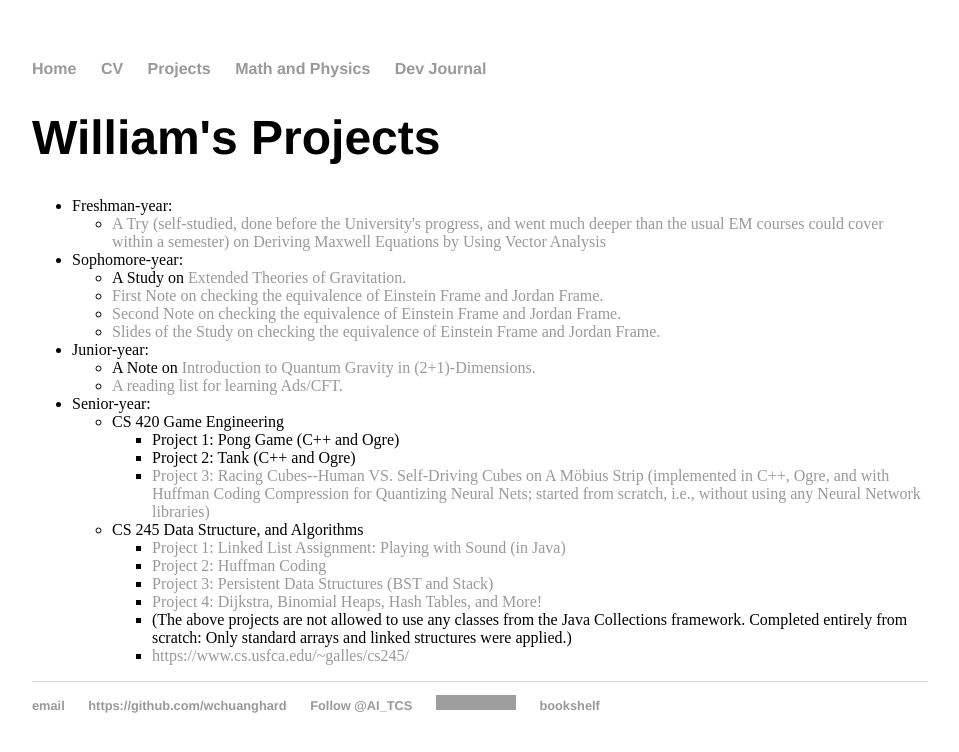
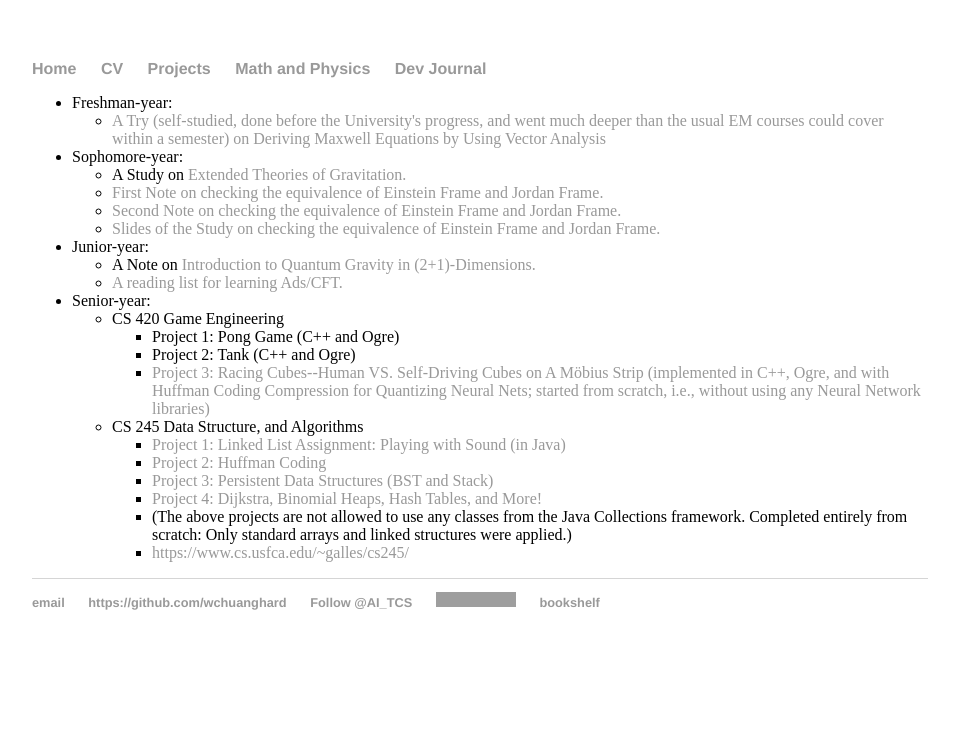
Before and after one commit to williamchuang/williamchuang.github.io, a Jekyll site: the page built from projects/index.html, in a window 1280 px wide. Shown: the top 752 px of the page, without its empty margins (160-1119 px from the left). Built offline with Jekyll 4.4.1, drawn with Linux system fonts in a browser that asks for light colours; comment, search, counter and statistics services are not loaded; grey boxes are pictures that could not be loaded.

Commit message:
Update index.html

```diff
--- a/projects/index.html
+++ b/projects/index.html
@@ -8,7 +8,6 @@ Math_meets_CS_and_Physics: passive
 blog: passive
 ---
 <div class="projects">
-	<h1>William's Projects</h1>
 	<ul>
 	<li>Freshman-year:<br>
 		<ul>
```
